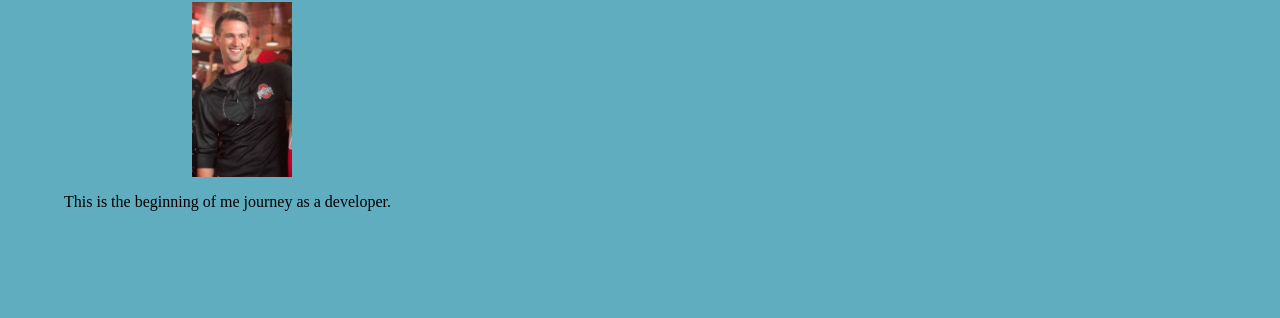
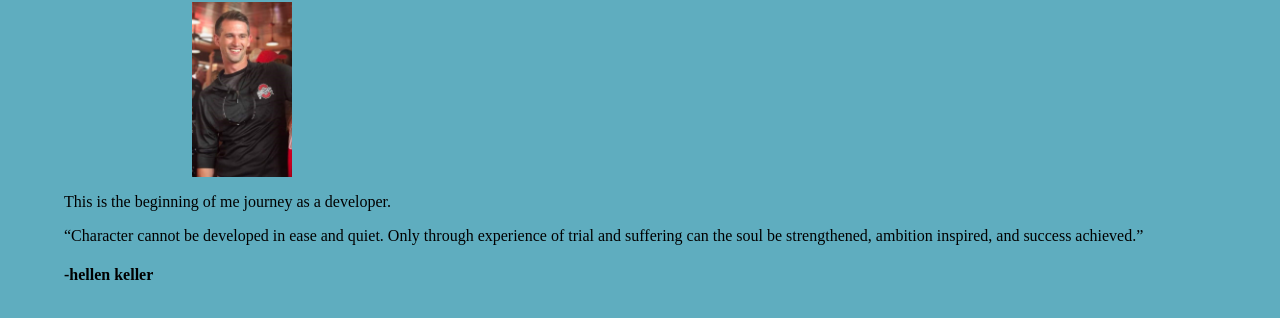
Before and after one commit to Williamd110/dawson-portfolio, a plain HTML site: page index.html in a window 1280 px wide. Shown: the part 176-494 px from the top of the page. Drawn offline with Linux system fonts and the light colour scheme.

Commit message:
Quote insertion

```diff
--- a/index.html
+++ b/index.html
@@ -23,6 +23,9 @@
     <article class="home-body"><div class="portrait">
         <img src="FB_IMG_1730827209229.jpg"alt="portrait"></div>
     <p>This is the beginning of me journey as a developer. </p>
+    <p>“Character cannot be developed in ease and quiet. Only through experience of trial and suffering can the soul be strengthened, ambition inspired, and success achieved.”
+        <h4>-hellen keller</h4>
+    </p>
 </article>
 </body>
 </html>
```
